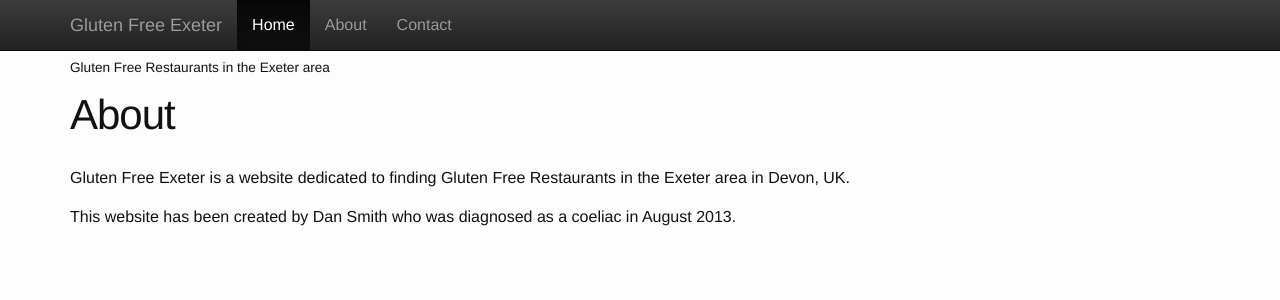
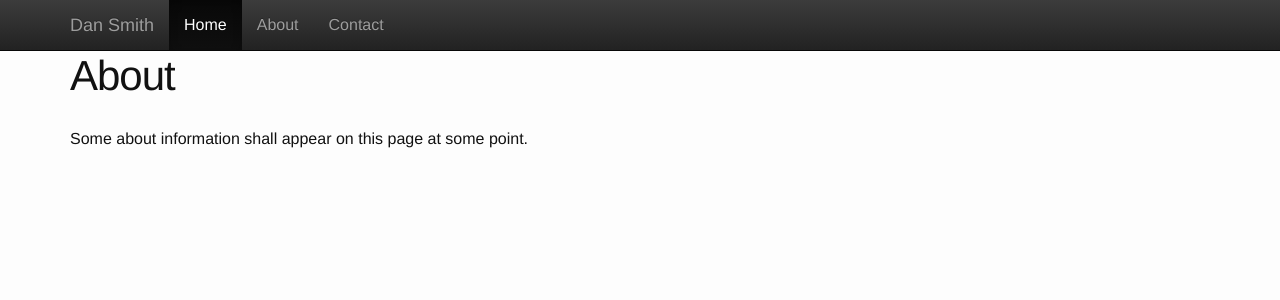
Before and after one commit to Dansmithyy/dansmeuktheme, a Jekyll site: the page built from about.md, in a window 1280 px wide. Shown: the top 300 px of the page. Built offline with Jekyll 4.4.1, drawn with Linux system fonts in a browser that asks for light colours; nearby versions of some CDN libraries.

Commit message:
Made config file relevant and changed about page file.

```diff
--- a/_config.yml
+++ b/_config.yml
@@ -1,8 +1,8 @@
 # Site settings
-title: Gluten Free Exeter
+title: Dan Smith
 #email: your-email@domain.com
 description: > # this means to ignore newlines until "baseurl:"
-  Gluten Free Restaurants in the Exeter area
+
 baseurl: "" # the subpath of your site, e.g. /blog/
 url: "http://yourdomain.com" # the base hostname & protocol for your site
 twitter_username: DanSmithh_
--- a/about.md
+++ b/about.md
@@ -4,6 +4,4 @@ title: About
 permalink: /about/
 ---
 
-Gluten Free Exeter is a website dedicated to finding Gluten Free Restaurants in the Exeter area in Devon, UK.
-
-This website has been created by Dan Smith who was diagnosed as a coeliac in August 2013.
+Some about information shall appear on this page at some point.
```
